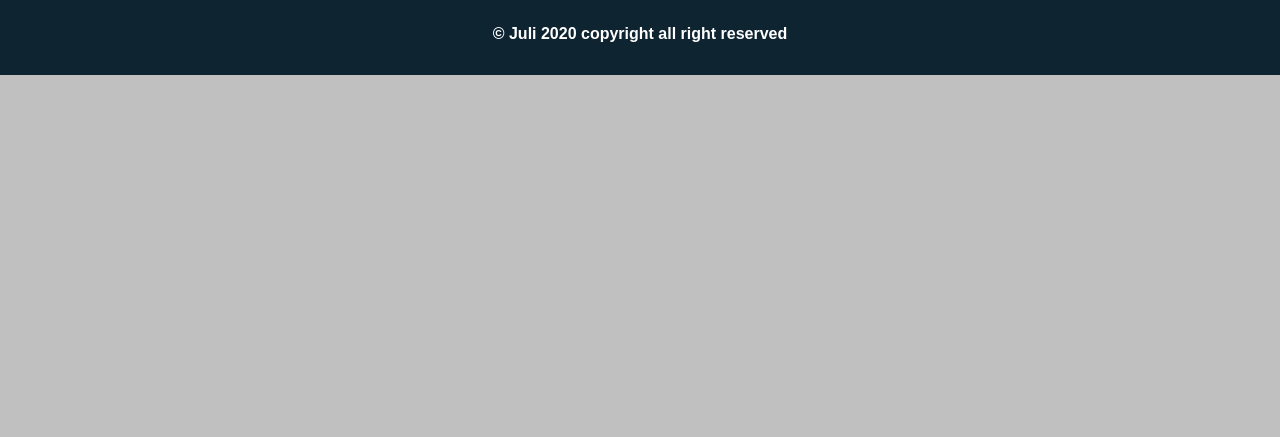
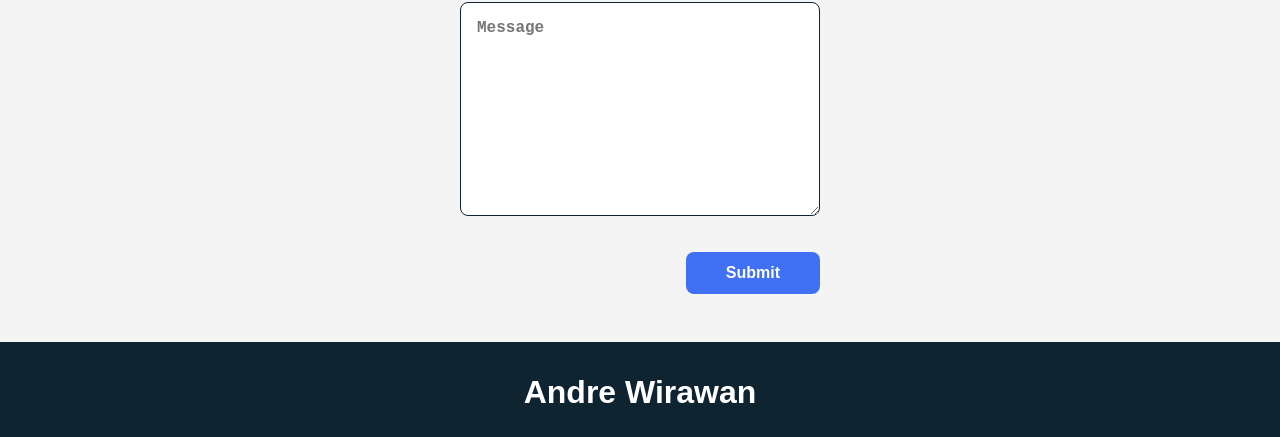
Before and after one commit to andrewirawanwijaya/andrewirawanwijaya.github.io, a plain HTML site: page index.html in a window 1280 px wide. Shown: the part 3561-3998 px from the top of the page. Before the commit the page ends 3636 px from the top, so only its background shows below. Drawn offline with Linux system fonts and the light colour scheme.

Commit message:
Update index.html

```diff
--- a/index.html
+++ b/index.html
@@ -240,12 +240,13 @@
 
                 <div class="contact__container bd-grid">
                     <a href="https://www.linkedin.com/in/andre-wirawan-192269164/" class="home__social-icon"><i class="fa fa-linkedin" aria-hidden="true"></i></a>
-                    <!--                     <form action="" class="contact__form">
+                    OR
+                    <form action="https://formsubmit.co/andre_wirawan88@yahoo.co.id" method="POST" class="contact__form">
                         <input type="text" name="name" placeholder="Name" class="contact__input">
                         <input type="mail" name="email" placeholder="Email" class="contact__input">
                         <textarea name="message" placeholder="Message" id="" cols="0" rows="10" class="contact__input"></textarea>
                         <input type="button" value="Submit" class="contact__button button">
-                    </form> -->
+                    </form>
                 </div>
             </article>
         </main>
```
